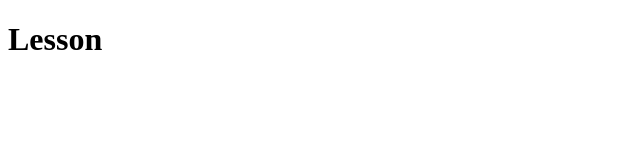
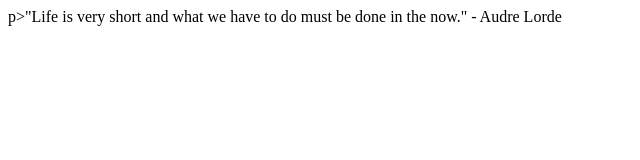
Before and after one commit to an-les-son/codecademy-html, a plain HTML site: page index.html in a window 1280 px wide. Shown: the whole page, without its empty margins (0-640 px from the left). Drawn offline with Linux system fonts and the light colour scheme.

Commit message:
update the body

```diff
--- a/index.html
+++ b/index.html
@@ -7,6 +7,6 @@
     <title>html</title>
 </head>
 <body>
-    <h1>Lesson</h1>
+    p>"Life is very short and what we have to do must be done in the now." - Audre Lorde</p>
 </body>
 </html>
```
